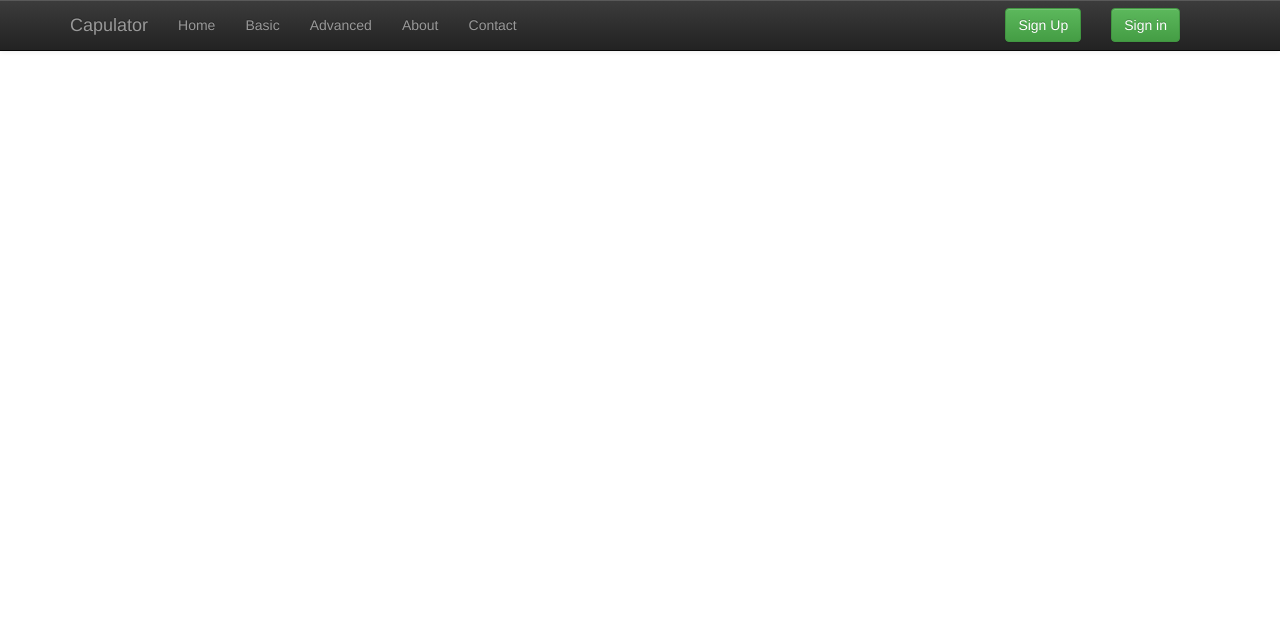
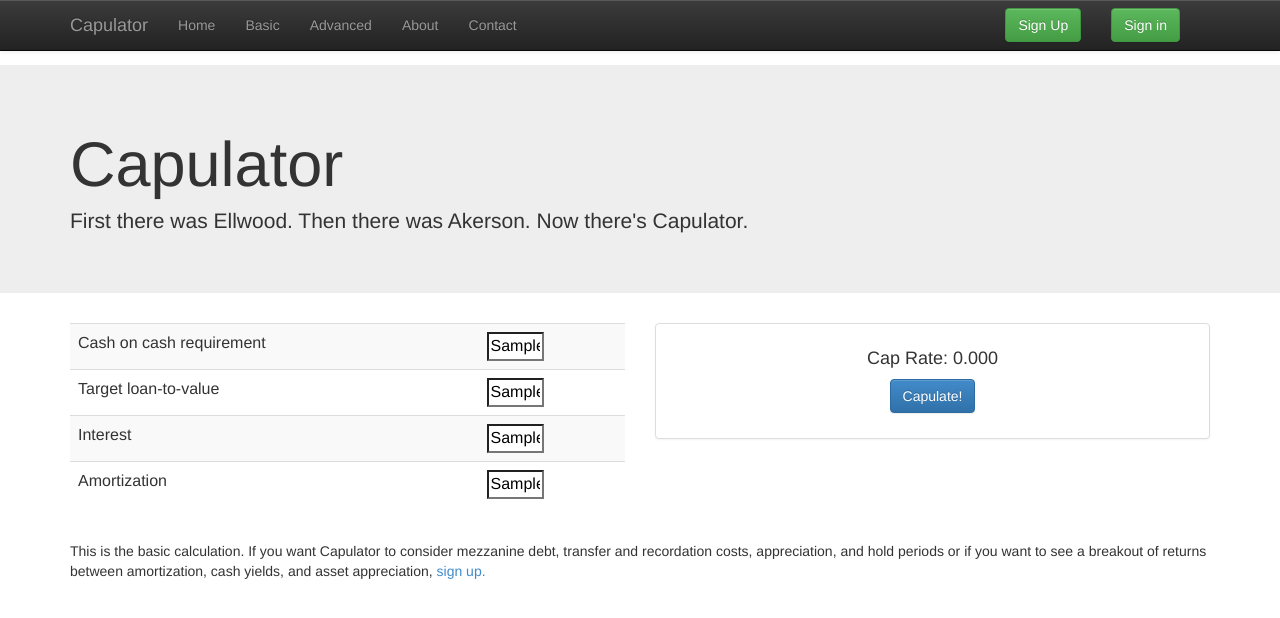
Before and after one commit to blaino/vinnerator, a Python web app: template templates/basic.html in a window 1280 px wide. Shown: the top 618 px of the page. Run offline with Jinja, Linux system fonts and the light colour scheme; the template is opened without the code that fills it: most values are stand-ins (such as "Sample title", 1, 10 or a date in 2020); some libraries are stand-ins or nearby versions.

Commit message:
Debug.  Removed session check from basic html page

```diff
--- a/app.py
+++ b/app.py
@@ -184,6 +184,7 @@ def home():
 
 @app.route('/basic')
 def basic():
+    print "In basic route"
     scenario = default_scenario()
     c = CalcCapRate(scenario.__dict__)
     result = c.iterate_computation()
--- a/templates/basic.html
+++ b/templates/basic.html
@@ -1,7 +1,7 @@
 <div id="wrap">
 {% extends "layout.html" %}
 {% block body %}
-{% if session.logged_in %}
+
 <div class="jumbotron">
   <div class="container">
     <h1> Capulator </h1>
@@ -59,6 +59,5 @@
 
 </div>
 
-{% endif %}
 {% endblock %}
 </div>
```
